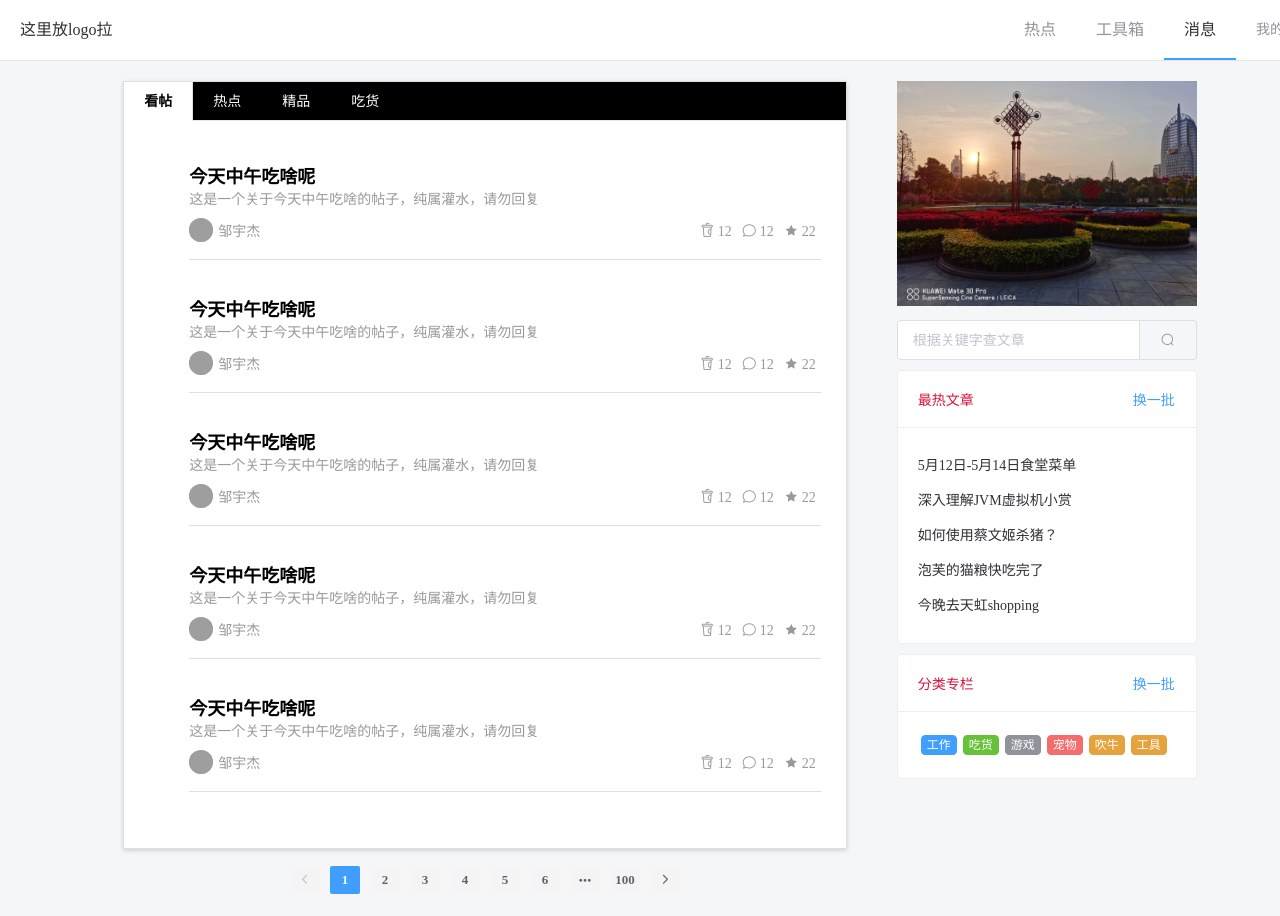
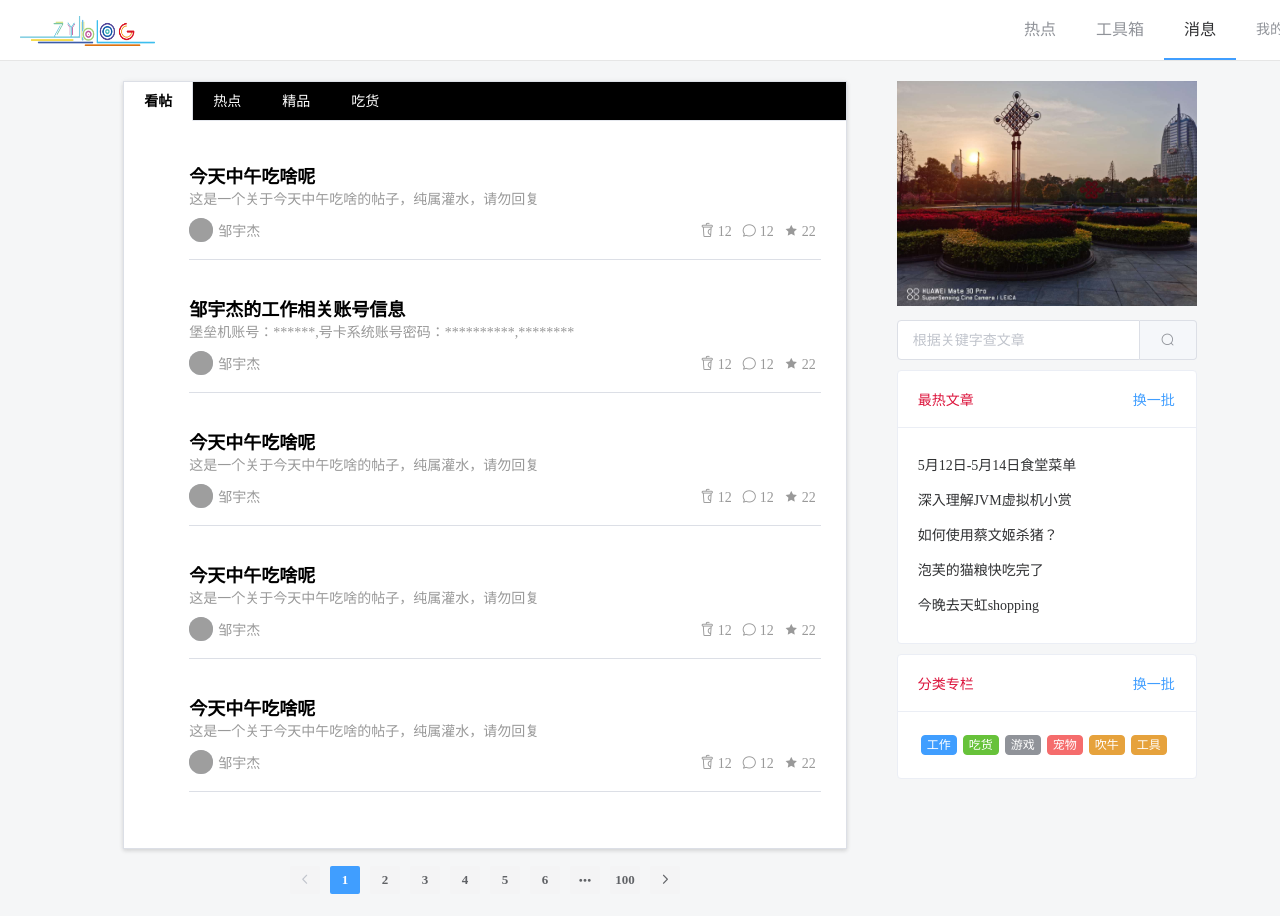
Before and after one commit to zyj19930205/zsblog, a Vue app: page /#/test in a window 1280 px wide. Shown: the top 916 px of the page. Built offline with nearby package versions, Linux system fonts and the light colour scheme; grey boxes are pictures that could not be loaded.

Commit message:
完善了页面

```diff
--- a/src/components/data/ArticleContent.vue
+++ b/src/components/data/ArticleContent.vue
@@ -48,8 +48,8 @@ export default {
         },
         {
           id: 2,
-          articleTitle: '今天中午吃啥呢',
-          articleAbstract: '这是一个关于今天中午吃啥的帖子，纯属灌水，请勿回复',
+          articleTitle: '邹宇杰的工作相关账号信息',
+          articleAbstract: '堡垒机账号：******,号卡系统账号密码：**********,********',
           articleMeta: '无'
         },
         {
--- a/src/components/ui/header.vue
+++ b/src/components/ui/header.vue
@@ -1,7 +1,7 @@
 <template>
   <el-header>
   <el-menu :default-active="activeIndex" class="el-menu-demo" mode="horizontal" @select="handleSelect">
-        <el-menu-item index="1" class="logo">这里放logo拉</el-menu-item>
+        <el-menu-item index="1" class="logo"><img :src="logo" style="width: 135px;height: 30px"></el-menu-item>
     <el-submenu index="3" class="tab">
       <template slot="title">我的工作台</template>
       <el-menu-item index="3-1">选项1</el-menu-item>
@@ -15,9 +15,11 @@
   </el-header>
 </template>
 <script>
+import logo from '../../assets/logo1.png'
 export default {
   data () {
     return {
+      logo: logo,
       activeIndex: '2'
     }
   },
```
Also changed, not shown: src/assets/logo1.png (added).
